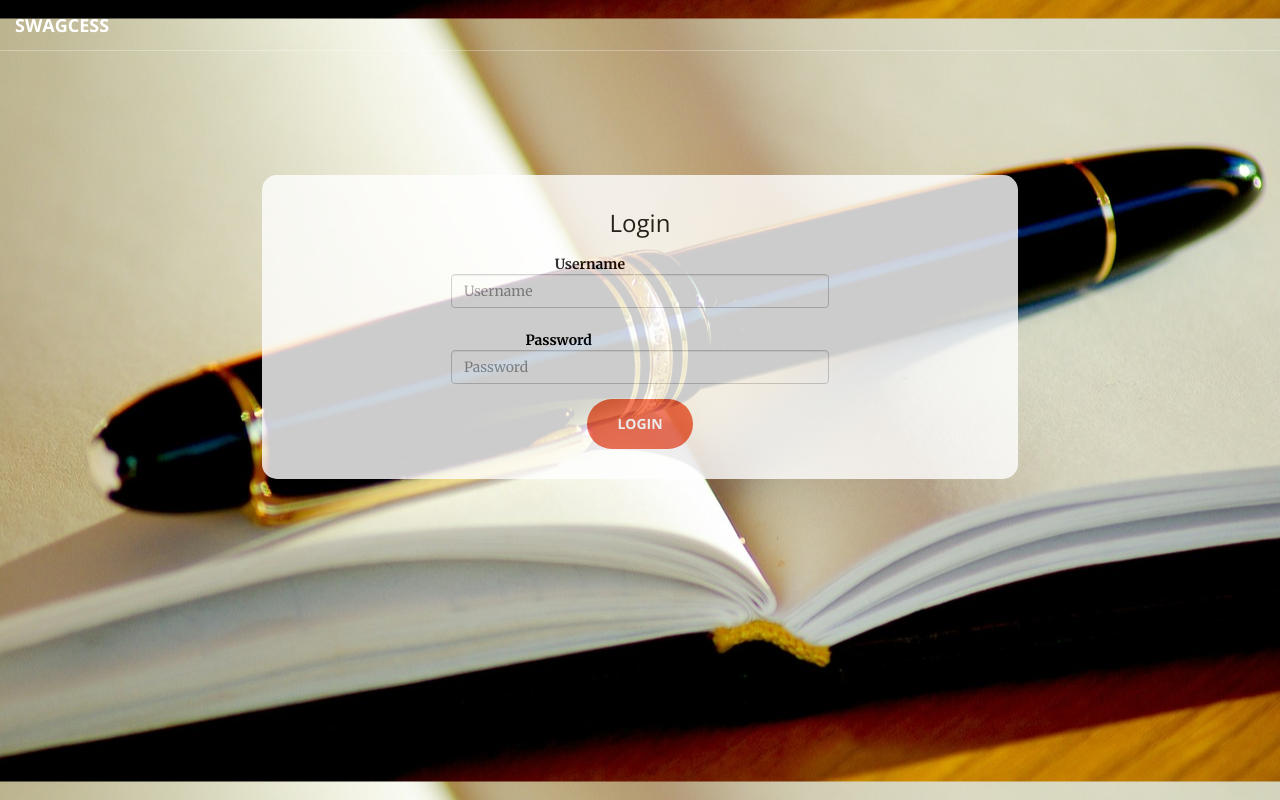
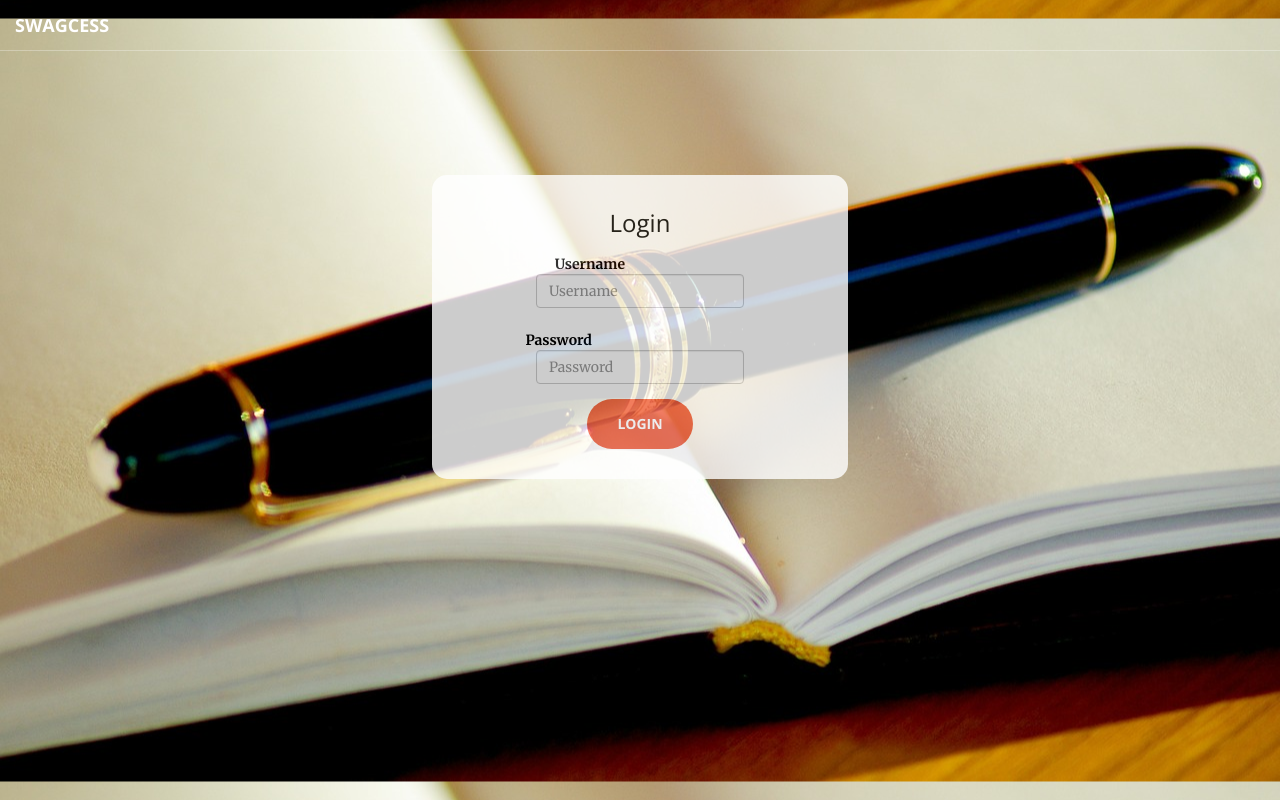
Before and after one commit to SwagCity/DYA, a Flask app: page /login in a window 1280 px wide. Run offline with Flask 2, Linux system fonts and the light colour scheme; parts of the project's set-up code (start-up, migrations or seed data) failed here and were passed over; some libraries are stand-ins or nearby versions.

Commit message:
fixed width issue

```diff
--- a/app/templates/login.html
+++ b/app/templates/login.html
@@ -45,7 +45,7 @@
     margin-left: auto;
     margin-right: auto;
     position: relative;
-    /*width: 55%;*/
+    width: 55%;
     overflow: hidden;
     background: white;
     opacity: 0.8;
--- a/app/templates/register.html
+++ b/app/templates/register.html
@@ -45,7 +45,7 @@
     margin-left: auto;
     margin-right: auto;
     position: relative;
-    /*width: 55%;*/
+    width: 55%;
     overflow: hidden;
     background: white;
     opacity: 0.8;
```
